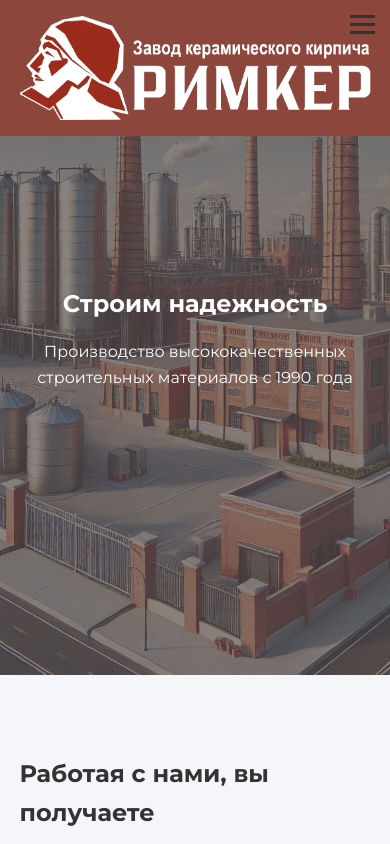
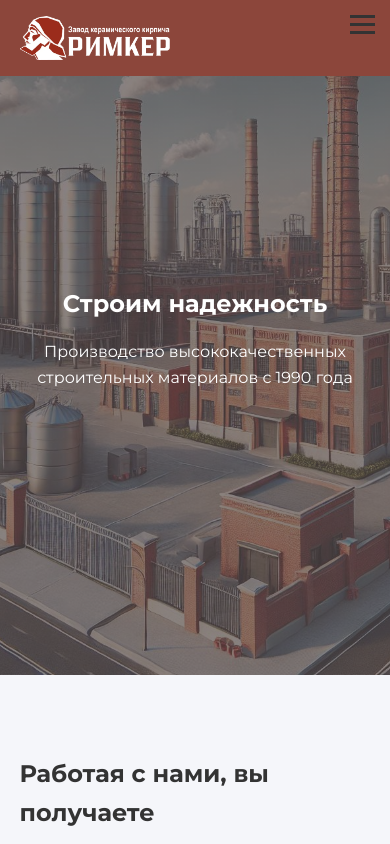
Before and after one commit to VladArs22/zkksaratov, a website: page public/index.html in a window 390 px wide. Shown: the top 844 px of the page. Drawn offline with Linux system fonts and the light colour scheme.

Commit message:
Update mobile.css

```diff
--- a/public/mobile.css
+++ b/public/mobile.css
@@ -13,7 +13,7 @@ body {
 }
 
 .logo img {
-  max-width: 100%;
+  max-width: 150px;
   height: auto;
 }
 
```
